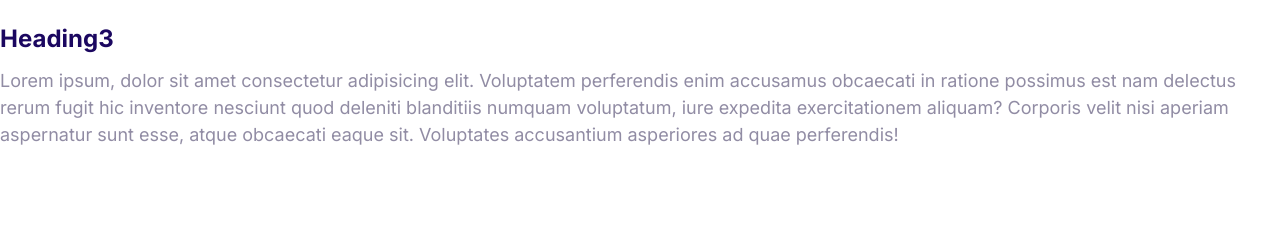
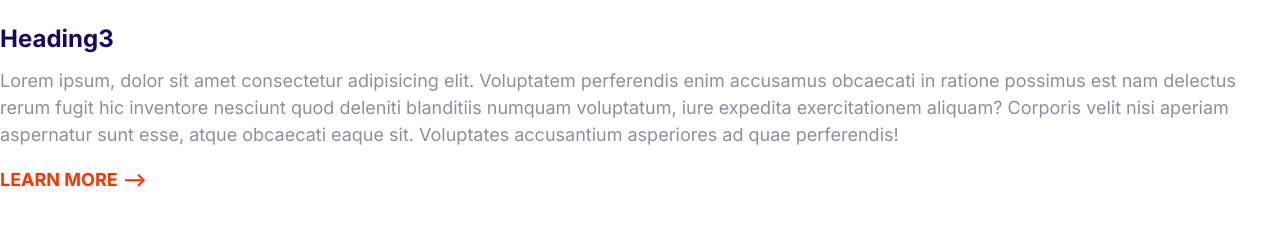
Before and after one commit to inaeon/cloudHostingProject, a plain HTML site: page index.html in a window 1280 px wide. Shown: the part 270-496 px from the top of the page. Drawn offline with Linux system fonts and the light colour scheme.

Commit message:
link component

```diff
--- a/css/styles.css
+++ b/css/styles.css
@@ -6,6 +6,7 @@
   --color-body: #918ca4;
 }
 
+/*Typography section*/
 html {
   font-size: 62.5%;
 }
@@ -53,3 +54,30 @@ p {
     font-size: 2.4rem;
   }
 }
+
+/*Link Section*/
+a {
+  text-decoration: none;
+}
+
+.link-arrow {
+  font-size: 2rem;
+  font-weight: bold;
+  color: var(--color-accent);
+  text-transform: uppercase;
+}
+.link-arrow::after {
+  content: "-->";
+  margin-left: 5px;
+  transition: margin 0.2s;
+}
+
+.link-arrow:hover::after {
+  margin-left: 10px;
+}
+
+@media screen and (min-width: 1024px) {
+  .link-arrow {
+    font-size: 1.8rem;
+  }
+}
--- a/index.html
+++ b/index.html
@@ -25,5 +25,6 @@
       aperiam aspernatur sunt esse, atque obcaecati eaque sit. Voluptates
       accusantium asperiores ad quae perferendis!
     </p>
+    <a href="#" class="link-arrow">Learn More</a>
   </body>
 </html>
```
Also changed, not shown: components/links.html (added, +1 -0 lines).
